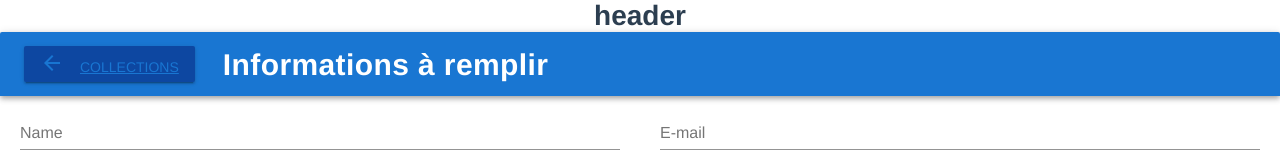
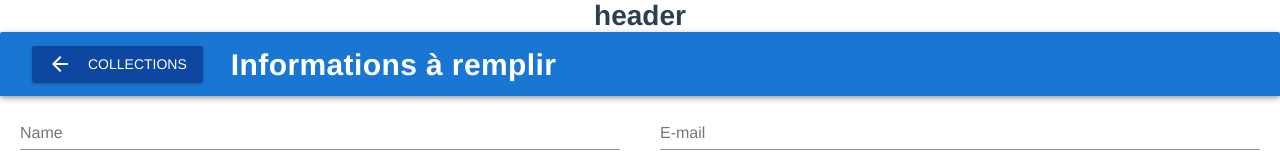
Before and after one commit to orlando1108/workshop-project1, a Vue app: page /hello in a window 1280 px wide. Shown: the top 156 px of the page. Built offline with nearby package versions, Linux system fonts and the light colour scheme.

Commit message:
corriger emplacement router

```diff
--- a/src/components/menu.vue
+++ b/src/components/menu.vue
@@ -4,11 +4,11 @@
                     <v-flex xs12 sm12 md12 lg12 xl12>
                         <v-card class="card_form">
                             <v-toolbar dark color="primary">
+                                <router-link :to="{name: 'Collections'}">
                                 <v-btn color="blue darken-4" dark>
-                                    <router-link :to="{name: 'collections'}">
                                     <v-icon dark left>arrow_back</v-icon>Collections
-                                    </router-link>
                                 </v-btn>
+                                </router-link>
                                 <v-toolbar-title><h2>Informations à remplir</h2></v-toolbar-title>
                                 <v-spacer></v-spacer>
                             </v-toolbar>
@@ -60,9 +60,7 @@
             select: null,
             items: [
                 'Item 1',
-                'Item 2',
-                'Item 3',
-                'Item 4'
+                'Item 2'
             ],
         }),
 
@@ -73,8 +71,6 @@
                     axios.post('/api/submit', {
                         name: this.name,
                         email: this.email,
-                        select: this.select,
-                        checkbox: this.checkbox
                     })
                 }
             },
```
